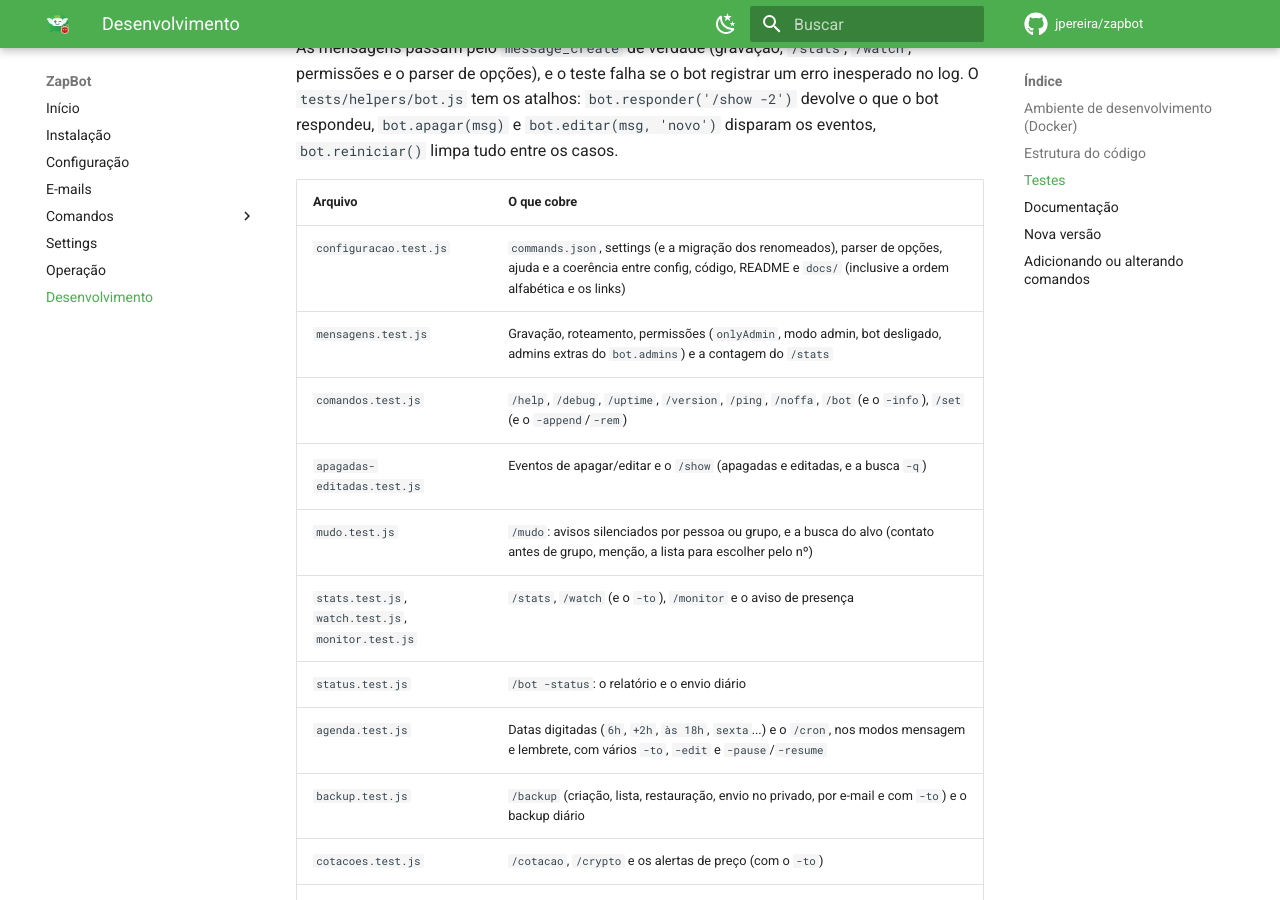
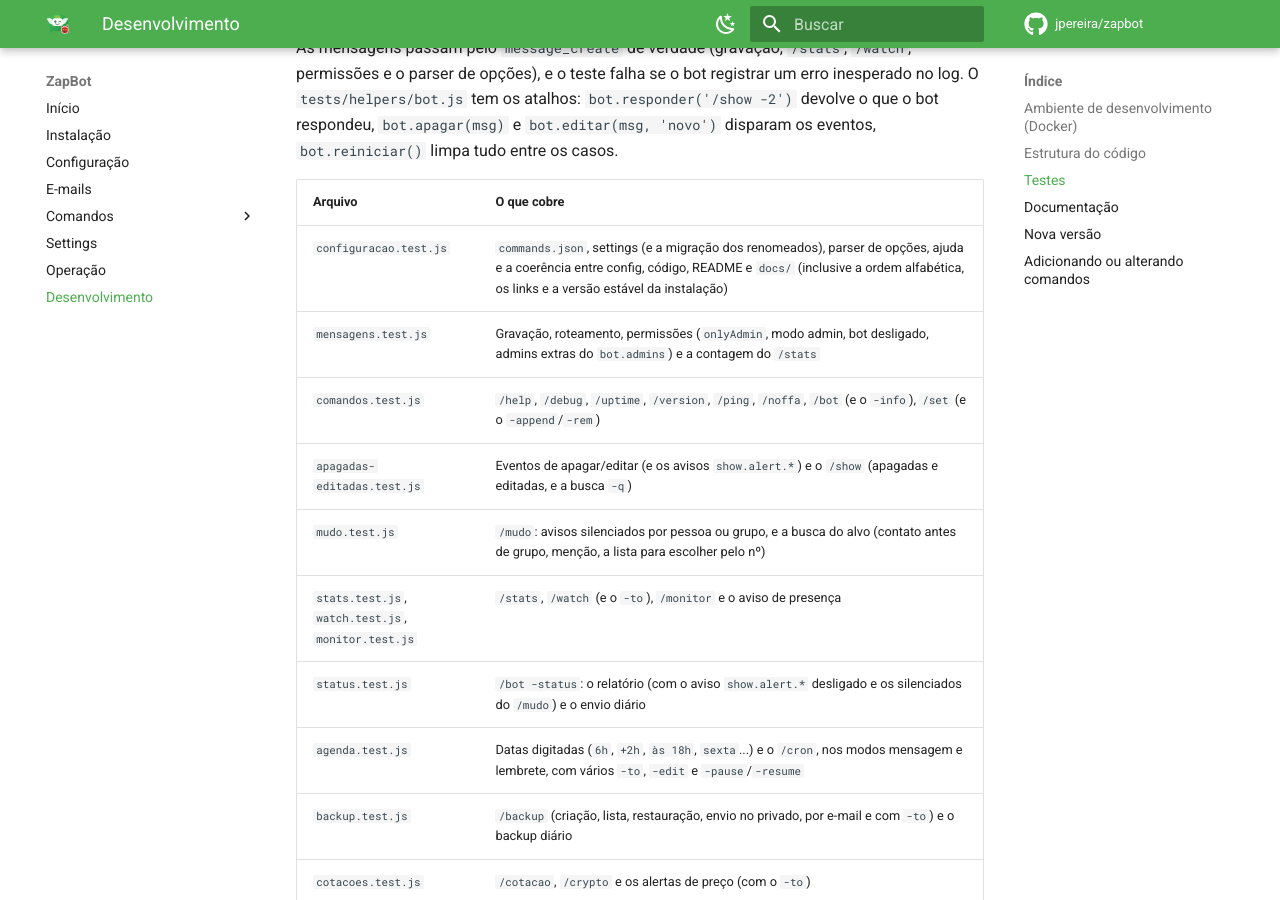
Before and after one commit to jpereira/zapbot, an MkDocs documentation site: the page built from docs/development.md, in a window 1280 px wide and 900 px high, scrolled down 2010 px. Built offline with MkDocs 1.6.1 and Material for MkDocs 9.7.7, drawn with Linux system fonts in a browser that asks for light colours; comment, search, counter and statistics services are not loaded; some of the changed text lies outside the part shown.

Commit message:
Review the documentation: main in development in /version, the tag checkout without a fixed number, the show.alert.* and the stable version in the tests table, the release notes and the test count

```diff
--- a/docs/development.md
+++ b/docs/development.md
@@ -103,13 +103,13 @@ entre os casos.
 
 | Arquivo | O que cobre |
 |---|---|
-| `configuracao.test.js` | `commands.json`, settings (e a migração dos renomeados), parser de opções, ajuda e a coerência entre config, código, README e `docs/` (inclusive a ordem alfabética e os links) |
+| `configuracao.test.js` | `commands.json`, settings (e a migração dos renomeados), parser de opções, ajuda e a coerência entre config, código, README e `docs/` (inclusive a ordem alfabética, os links e a versão estável da instalação) |
 | `mensagens.test.js` | Gravação, roteamento, permissões (`onlyAdmin`, modo admin, bot desligado, admins extras do `bot.admins`) e a contagem do `/stats` |
 | `comandos.test.js` | `/help`, `/debug`, `/uptime`, `/version`, `/ping`, `/noffa`, `/bot` (e o `-info`), `/set` (e o `-append`/`-rem`) |
-| `apagadas-editadas.test.js` | Eventos de apagar/editar e o `/show` (apagadas e editadas, e a busca `-q`) |
+| `apagadas-editadas.test.js` | Eventos de apagar/editar (e os avisos `show.alert.*`) e o `/show` (apagadas e editadas, e a busca `-q`) |
 | `mudo.test.js` | `/mudo`: avisos silenciados por pessoa ou grupo, e a busca do alvo (contato antes de grupo, menção, a lista para escolher pelo nº) |
 | `stats.test.js`, `watch.test.js`, `monitor.test.js` | `/stats`, `/watch` (e o `-to`), `/monitor` e o aviso de presença |
-| `status.test.js` | `/bot -status`: o relatório e o envio diário |
+| `status.test.js` | `/bot -status`: o relatório (com o aviso `show.alert.*` desligado e os silenciados do `/mudo`) e o envio diário |
 | `agenda.test.js` | Datas digitadas (`6h`, `+2h`, `às 18h`, `sexta`...) e o `/cron`, nos modos mensagem e lembrete, com vários `-to`, `-edit` e `-pause`/`-resume` |
 | `backup.test.js` | `/backup` (criação, lista, restauração, envio no privado, por e-mail e com `-to`) e o backup diário |
 | `cotacoes.test.js` | `/cotacao`, `/crypto` e os alertas de preço (com o `-to`) |
@@ -200,6 +200,8 @@ git push && git push origin vX.Y.Z   # o push da tag publica o site
 
 O push da tag dispara o workflow da [documentação](#documentação), que publica
 o site da release em alguns minutos (acompanhe em **Actions › Documentação**).
+As notas ficam na release do GitHub (`gh release create vX.Y.Z`), com o
+que mudou desde a anterior (`git log vX.Y.W..vX.Y.Z`).
 
 ## Adicionando ou alterando comandos
 
```
Also changed, not shown: README.md (+1 -1 lines), docs/commands/version.md (+2 -2 lines).
